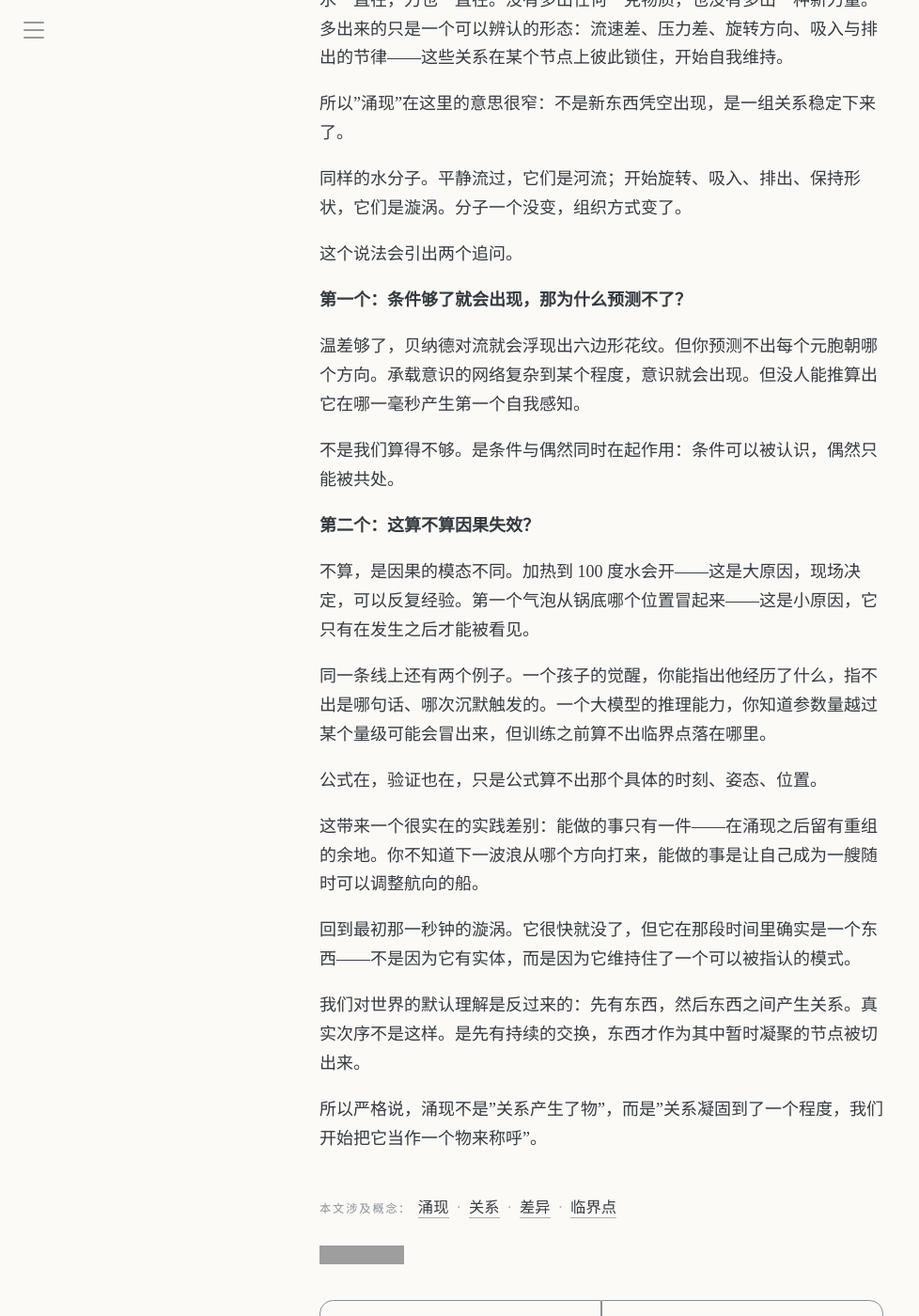
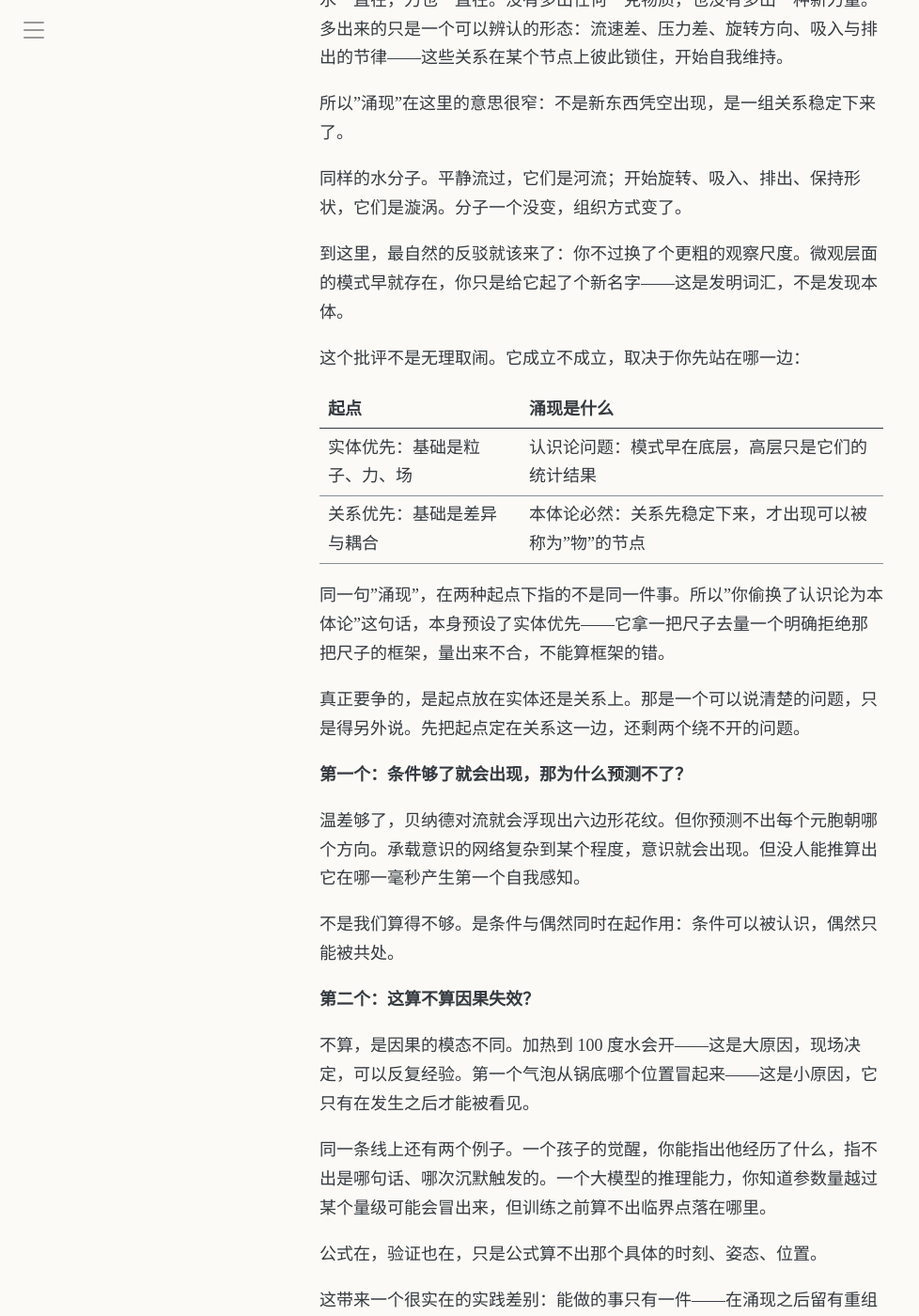
Before and after one commit to symphonyh/symphonyh.github.io, a Jekyll site: the page built from _posts/2026-07-07-涌现的不是物是关系.md, in a window 1280 px wide and 1400 px high, scrolled down 332 px. Shown: the whole window at 94% size, without its empty margins (0-978 px from the left). Built offline with Jekyll 4.4.1, drawn with Linux system fonts in a browser that asks for light colours; comment, search, counter and statistics services are not loaded; some of the changed text lies outside the part shown; grey boxes are pictures that could not be loaded.

Commit message:
补齐《涌现的不是物，是关系》：加入「换了个观察尺度」这一反驳的双起点对照
原文只单向陈述了「关系优先」，缺实体优先那一侧的对照，被质疑为
「把认识论偷换成本体论」时无从回应。新增大约三百字：提出该反驳、
给出实体优先/关系优先两种起点下「涌现」所指不同的对照表、点明
「偷换」这一指控本身预设了实体优先。

顺带收顺两处：原「这个说法会引出两个追问」改为承接上文的反驳设定；
末段「默认理解是反过来的」改为回指前文的尺子，并润掉断裂的句序。
description / concepts 同步（增 本体论）。

```diff
--- a/_posts/2026-07-07-涌现的不是物是关系.md
+++ b/_posts/2026-07-07-涌现的不是物是关系.md
@@ -1,11 +1,11 @@
 ---
 layout: post
 title: 涌现的不是物，是关系
-description: 涌现常被理解为"新东西凭空出现"。其实涌现出来的从来不是物，而是一组关系在临界点上稳定下来。
+description: 涌现常被理解为"新东西凭空出现"。其实涌现出来的从来不是物，而是一组关系在临界点上稳定下来——而说它是"偷换"，取决于起点。
 author: Vortex
 categories: [看见漩涡]
 tags: [涌现, 关系, 差异]
-concepts: [涌现, 关系, 差异, 临界点]
+concepts: [涌现, 关系, 差异, 本体论, 临界点]
 published: true
 comments: true
 date: 2026-07-07 10:00:00 +0800
@@ -21,7 +21,18 @@ date: 2026-07-07 10:00:00 +0800
 
 同样的水分子。平静流过，它们是河流；开始旋转、吸入、排出、保持形状，它们是漩涡。分子一个没变，组织方式变了。
 
-这个说法会引出两个追问。
+到这里，最自然的反驳就该来了：你不过换了个更粗的观察尺度。微观层面的模式早就存在，你只是给它起了个新名字——这是发明词汇，不是发现本体。
+
+这个批评不是无理取闹。它成立不成立，取决于你先站在哪一边：
+
+| 起点 | 涌现是什么 |
+| :--- | :--- |
+| 实体优先：基础是粒子、力、场 | 认识论问题：模式早在底层，高层只是它们的统计结果 |
+| 关系优先：基础是差异与耦合 | 本体论必然：关系先稳定下来，才出现可以被称为"物"的节点 |
+
+同一句"涌现"，在两种起点下指的不是同一件事。所以"你偷换了认识论为本体论"这句话，本身预设了实体优先——它拿一把尺子去量一个明确拒绝那把尺子的框架，量出来不合，不能算框架的错。
+
+真正要争的，是起点放在实体还是关系上。那是一个可以说清楚的问题，只是得另外说。先把起点定在关系这一边，还剩两个绕不开的问题。
 
 **第一个：条件够了就会出现，那为什么预测不了？**
 
@@ -41,6 +52,6 @@ date: 2026-07-07 10:00:00 +0800
 
 回到最初那一秒钟的漩涡。它很快就没了，但它在那段时间里确实是一个东西——不是因为它有实体，而是因为它维持住了一个可以被指认的模式。
 
-我们对世界的默认理解是反过来的：先有东西，然后东西之间产生关系。真实次序不是这样。是先有持续的交换，东西才作为其中暂时凝聚的节点被切出来。
+我们对世界的默认理解正好相反：先有东西，然后东西之间产生关系。前面那把尺子就是从这儿来的——它太顺手了，顺手到不像一个选择。而真实次序是先有持续的交换，东西才作为其中暂时凝聚的节点被切出来。
 
 所以严格说，涌现不是"关系产生了物"，而是"关系凝固到了一个程度，我们开始把它当作一个物来称呼"。
```
